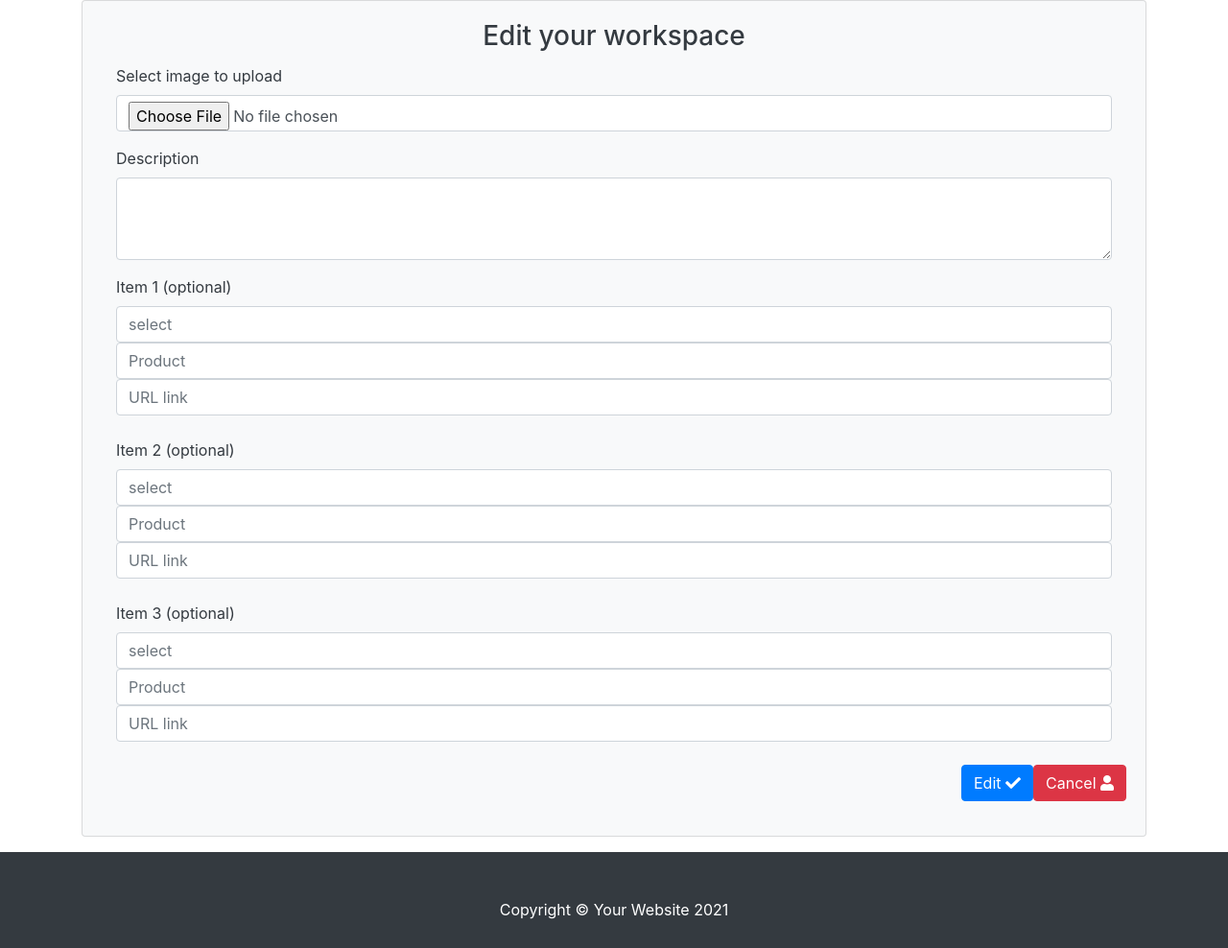
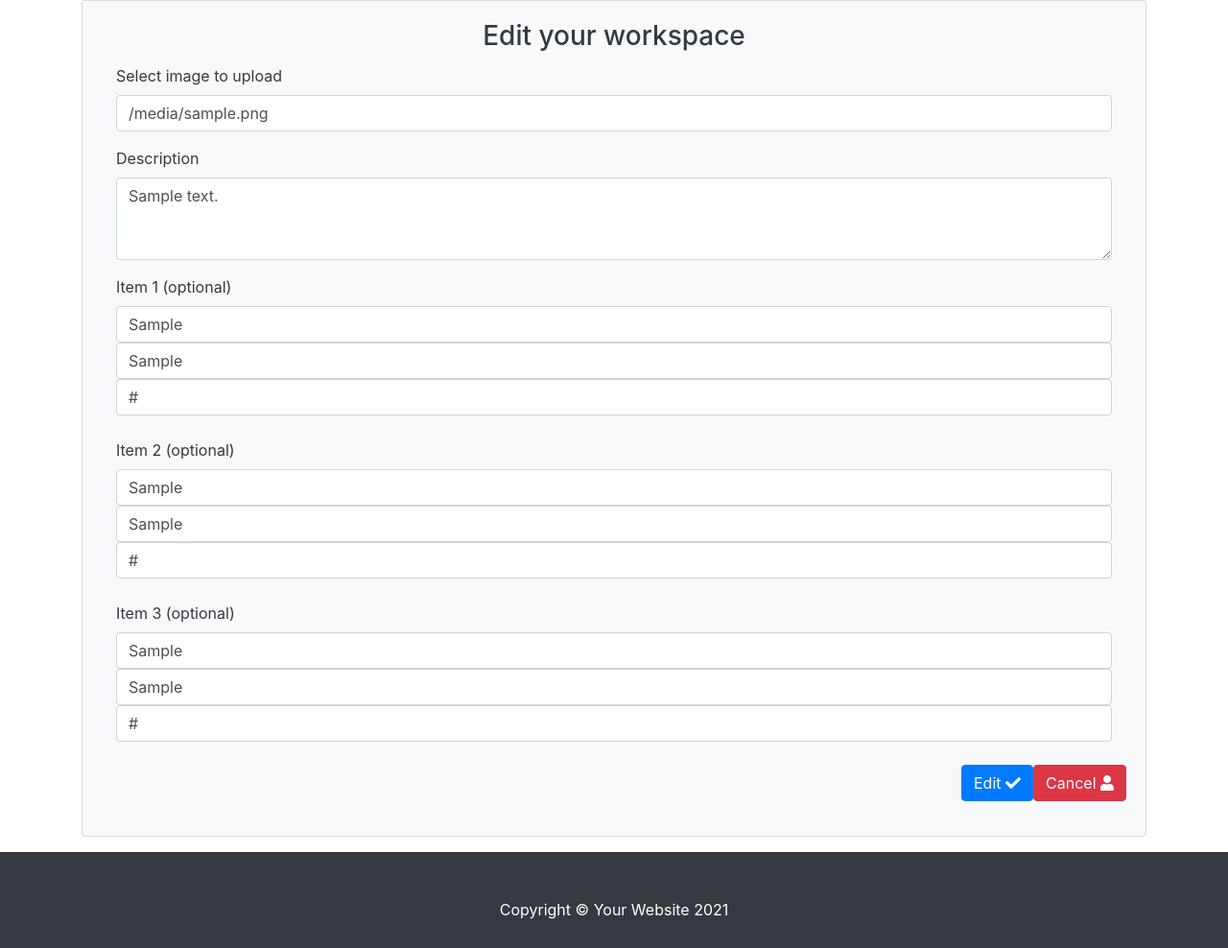
Before and after one commit to David-A-Ray/MS3-My-home-office, a Flask app: a page that uses templates/edit_workspace.html in a window 1280 px wide. Shown: the part 56-1044 px from the top of the page at 96% size. Run offline with Flask 2, Linux system fonts and the light colour scheme; the visitor is signed in with stand-in values (Sample User, id 1); a database or web service that is not in the repository returns one stand-in record (values such as "Sample title"); some libraries are stand-ins or nearby versions.

Commit message:
edit and ddelete functions added

```diff
--- a/app.py
+++ b/app.py
@@ -105,13 +105,13 @@ def logout():
 @app.route("/")
 @app.route("/welcome")
 def welcome():
-    setups = mongo.db.my_set_up.find()
+    setups = mongo.db.workspaces.find()
     return render_template("welcome.html", setups=setups)
 
 
 @app.route("/home")
 def home():
-    setups = mongo.db.my_set_up.find()
+    setups = mongo.db.workspaces.find()
     return render_template("home.html", setups=setups)
 
 
@@ -120,10 +120,9 @@ def my_workspace(username):
     if is_logged_in():
         # grab the user from the DB based on username
         user = mongo.db.users.find_one({"username": session["user"]})
-        if mongo.db.my_set_up.find_one({"user_name": session["user"]}):
-            setup = mongo.db.my_set_up.find_one({"user_name": session["user"]})
-            products = mongo.db.products.find({"user_name": session["user"]}).sort("_id", 1)
-            return render_template("my_workspace.html", user=user, setup=setup, products=products)
+        if mongo.db.workspaces.find_one({"user_name": session["user"]}):
+            setup = mongo.db.workspaces.find_one({"user_name": session["user"]})
+            return render_template("my_workspace.html", user=user, setup=setup)
         return redirect(url_for("add_workspace"))
     return redirect(url_for("login"))
 
@@ -131,7 +130,7 @@ def my_workspace(username):
 # ----------------- UPLOAD USER WORKSPACE FUNCTIONALITY -----------------
 @app.route("/add_workspace", methods=["GET", "POST"])
 def add_workspace():
-    if mongo.db.my_set_up.find_one({"user_name": session["user"]}):
+    if mongo.db.workspaces.find_one({"user_name": session["user"]}):
         flash("You can only load one workspace, you could delete this one to replace it?")
         return redirect(url_for("my_workspace", username=session["user"]))
 
@@ -147,30 +146,18 @@ def add_workspace():
                     "description": request.form.get("description"),
                     "user_name": session["user"],
                     "upload_date": date.today().strftime("%d/%m/%Y"),
+                    "category_1": request.form.get("category_1"),
+                    "product_1": request.form.get("product_1"),
+                    "url_1": request.form.get("url_1"),
+                    "category_2": request.form.get("category_2"),
+                    "product_2": request.form.get("product_2"),
+                    "url_2": request.form.get("url_2"),
+                    "category_3": request.form.get("category_3"),
+                    "product_3": request.form.get("product_3"),
+                    "url_3": request.form.get("url_3"),
                 }
-                products = [
-                    {
-                        "category": request.form.get("category_1"),
-                        "product": request.form.get("product_1"),
-                        "url": request.form.get("url_1"),
-                        "user_name": session["user"]
-                    },
-                    {
-                        "category": request.form.get("category_2"),
-                        "product": request.form.get("product_2"),
-                        "url": request.form.get("url_2"),
-                        "user_name": session["user"]
-                    },
-                    {
-                        "category": request.form.get("category_3"),
-                        "product": request.form.get("product_3"),
-                        "url": request.form.get("url_3"),
-                        "user_name": session["user"]
-                    }
-                ]
 
-                mongo.db.my_set_up.insert_one(setup)
-                mongo.db.products.insert(products)
+                mongo.db.workspaces.insert_one(setup)
                 flash("Your home office was uploaded")
                 return redirect(url_for("home"))
 
@@ -181,12 +168,39 @@ def add_workspace():
         return render_template("add_workspace.html")
 
 
-@app.route("/edit_workspace/<user>", methods=["GET", "POST"])
-def edit_workspace(user):
-    setup = mongo.db.my_set_up.find_one({"user_name": session["user"]})
-    products = mongo.db.products.find({"user_name": session["user"]}).sort("_id", 1)
-    return render_template("edit_workspace.html", setup=setup, products=products)
+@app.route("/edit_workspace/<username>", methods=["GET", "POST"])
+def edit_workspace(username):
+    if request.method == 'POST':
+        update = {
+            "image": request.form.get("image"),
+            "description": request.form.get("description"),
+            "user_name": session["user"],
+            "upload_date": date.today().strftime("%d/%m/%Y"),
+            "category_1": request.form.get("category_1"),
+            "product_1": request.form.get("product_1"),
+            "url_1": request.form.get("url_1"),
+            "category_2": request.form.get("category_2"),
+            "product_2": request.form.get("product_2"),
+            "url_2": request.form.get("url_2"),
+            "category_3": request.form.get("category_3"),
+            "product_3": request.form.get("product_3"),
+            "url_3": request.form.get("url_3"),
+        }
 
+        mongo.workspaces.update({"user_name": session["user"]}, update)
+        flash("Your home office was updated")
+        return redirect(url_for("home"))
+
+    user = mongo.db.users.find_one({"username": session["user"]})
+    setup = mongo.db.workspaces.find_one({"user_name": session["user"]})
+    return render_template("edit_workspace.html", user=user, setup=setup)
+
+
+@app.route("/delete_workspace/<username>")
+def delete_workspace(username):
+    mongo.db.workspaces.remove({"user_name": session["user"]})
+    flash("You have deleted your workspace")
+    return redirect(url_for("home"))
 
 
 if __name__ == "__main__":
--- a/templates/add_workspace.html
+++ b/templates/add_workspace.html
@@ -63,7 +63,7 @@
                 </div>
                 <!-- Register -->
                 <div class="mb-3">
-                    <a href="{{ url_for('login') }}" class="btn btn-danger">Cancel <i
+                    <a href="{{ url_for('home') }}" class="btn btn-danger">Cancel <i
                             class="fas fa-user"></i></a>
                 </div>
             </div>
--- a/templates/edit_workspace.html
+++ b/templates/edit_workspace.html
@@ -4,23 +4,25 @@
 <div class="card text-dark bg-light mb-3 container-sm">
     <div class="card-body">
         <h3 class="card-title text-center">Edit your workspace</h3>
-        <form method="POST" enctype="multipart/form-data" action="{{ url_for('edit_workspace', user=setup.user_name) }}">
+        <form method="POST" enctype="multipart/form-data"
+            action="{{ url_for('edit_workspace', username=setup.user_name) }}">
             <!-- Image -->
             <div class="mb-3">
-                <label for="file" class="form-label">Select image to upload</label>
-                <input class="form-control validate" type="file" id="image" name="image" required>
+                <label for="image" class="form-label">Select image to upload</label>
+                <input class="form-control" type="text" aria-label="image" id="image"
+                name="image" value="{{ setup.image }}">
             </div>
             <!-- Description -->
             <div class="mb-3">
                 <label for="description" class="form-label">Description</label>
                 <textarea class="form-control" id="description" name="description" rows="3" minlength="20"
-                    maxlength="250" required></textarea>
+                    maxlength="250" required>{{ setup.description }}</textarea>
             </div>
             <!-- Product 1 -->
             <!-- Dropdown -->
             <label for="item_1" class="form-label">Item 1 (optional)</label>
             <input class="form-control" list="datalistOptions" id="category_1" name="category_1"
-                placeholder="select">
+                value="{{ setup.category_1 }}">
             <datalist id="datalistOptions">
                 <option value="Chair">
                 <option value="Desk">
@@ -32,29 +34,35 @@
                 <option value="PC/Laptop">
             </datalist>
             <!-- Product -->
-            <input class="form-control" type="text" placeholder="Product" aria-label="Product/Brand Name" id="product_1" name="product_1">
+            <input class="form-control" type="text" placeholder="Product" aria-label="Product/Brand Name" id="product_1"
+                name="product_1" value="{{ setup.product_1 }}">
             <!-- URL link -->
-            <input class="form-control" type="text" placeholder="URL link" aria-label="URL link" id="url_1" name="url_1"><br>
+            <input class="form-control" type="text" placeholder="URL link" aria-label="URL link" id="url_1" name="url_1"
+                value="{{ setup.url_1 }}"><br>
 
             <!-- Product 2 -->
             <!-- Dropdown -->
             <label for="item_2" class="form-label">Item 2 (optional)</label>
             <input class="form-control" list="datalistOptions" id="category_2" name="category_2"
-                placeholder="select">
+                value="{{ setup.category_2 }}">
             <!-- Product -->
-            <input class="form-control" type="text" placeholder="Product" aria-label="Product/Brand Name" id="product_2" name="product_2">
+            <input class="form-control" type="text" placeholder="Product" aria-label="Product/Brand Name" id="product_2"
+                name="product_2" value="{{ setup.product_2 }}">
             <!-- URL link -->
-            <input class="form-control" type="text" placeholder="URL link" aria-label="URL link" id="url_2" name="url_2"><br>
+            <input class="form-control" type="text" placeholder="URL link" aria-label="URL link" id="url_2" name="url_2"
+                value="{{ setup.url_2 }}"><br>
 
             <!-- Product 3 -->
             <!-- Dropdown -->
             <label for="item_3" class="form-label">Item 3 (optional)</label>
             <input class="form-control" list="datalistOptions" id="category_3" name="category_3"
-                placeholder="select">
+                value="{{ setup.category_3 }}">
             <!-- Product -->
-            <input class="form-control" type="text" placeholder="Product" aria-label="Product/Brand Name" id="product_3" name="product_3">
+            <input class="form-control" type="text" placeholder="Product" aria-label="Product/Brand Name" id="product_3"
+                name="product_3" value="{{ setup.product_3 }}">
             <!-- URL link -->
-            <input class="form-control" type="text" placeholder="URL link" aria-label="URL link" id="url_3" name="url_3"><br>
+            <input class="form-control" type="text" placeholder="URL link" aria-label="URL link" id="url_3" name="url_3"
+                value="{{ setup.url_3 }}"><br>
 
             <div class="row justify-content-end">
                 <!-- Submit button -->
@@ -63,7 +71,7 @@
                 </div>
                 <!-- Register -->
                 <div class="mb-3">
-                    <a href="{{ url_for('login') }}" class="btn btn-danger">Cancel <i
+                    <a href="{{ url_for('my_workspace', username=session['user']) }}" class="btn btn-danger">Cancel <i
                             class="fas fa-user"></i></a>
                 </div>
             </div>
```
Also changed, not shown: templates/my_workspace.html (+5 -5 lines).
